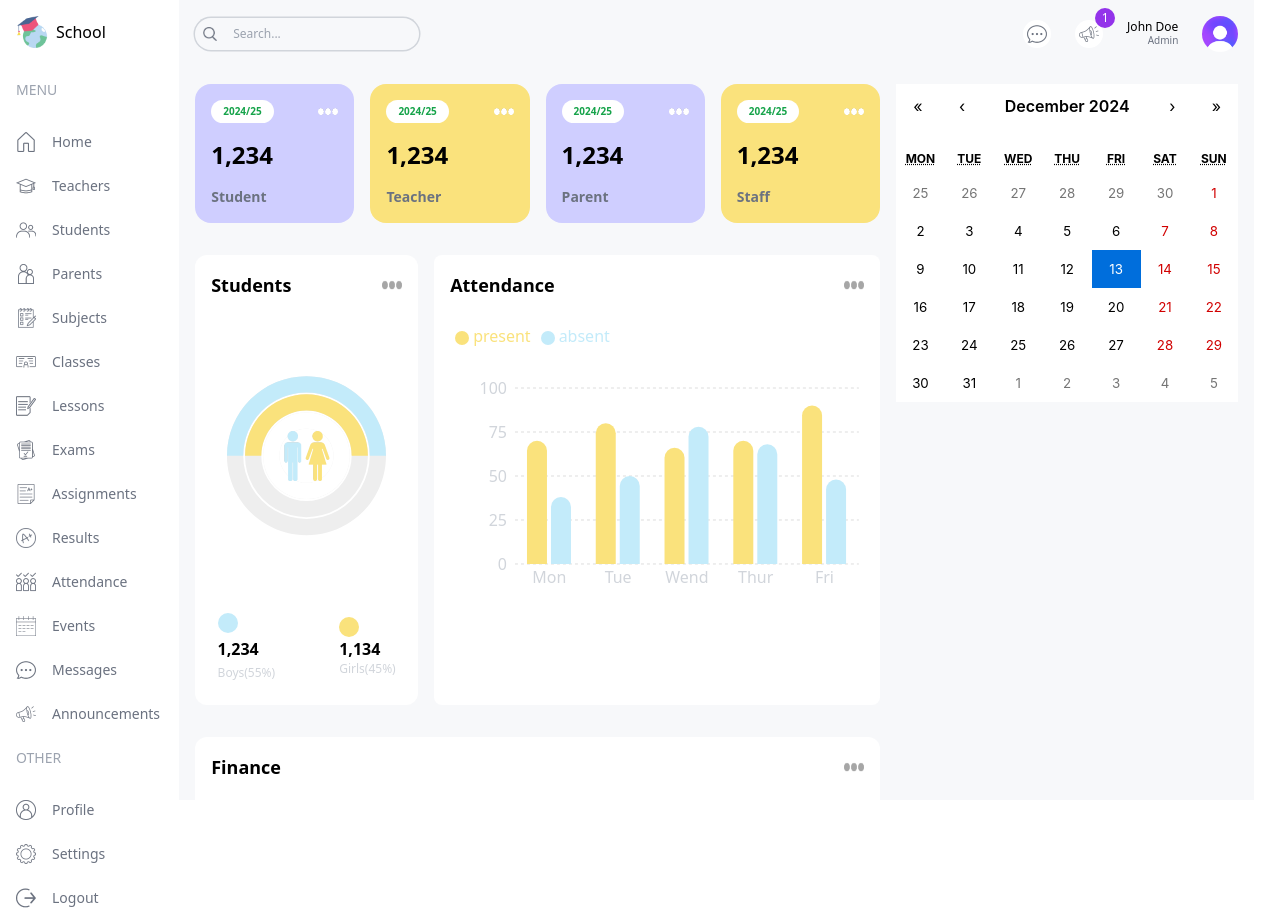
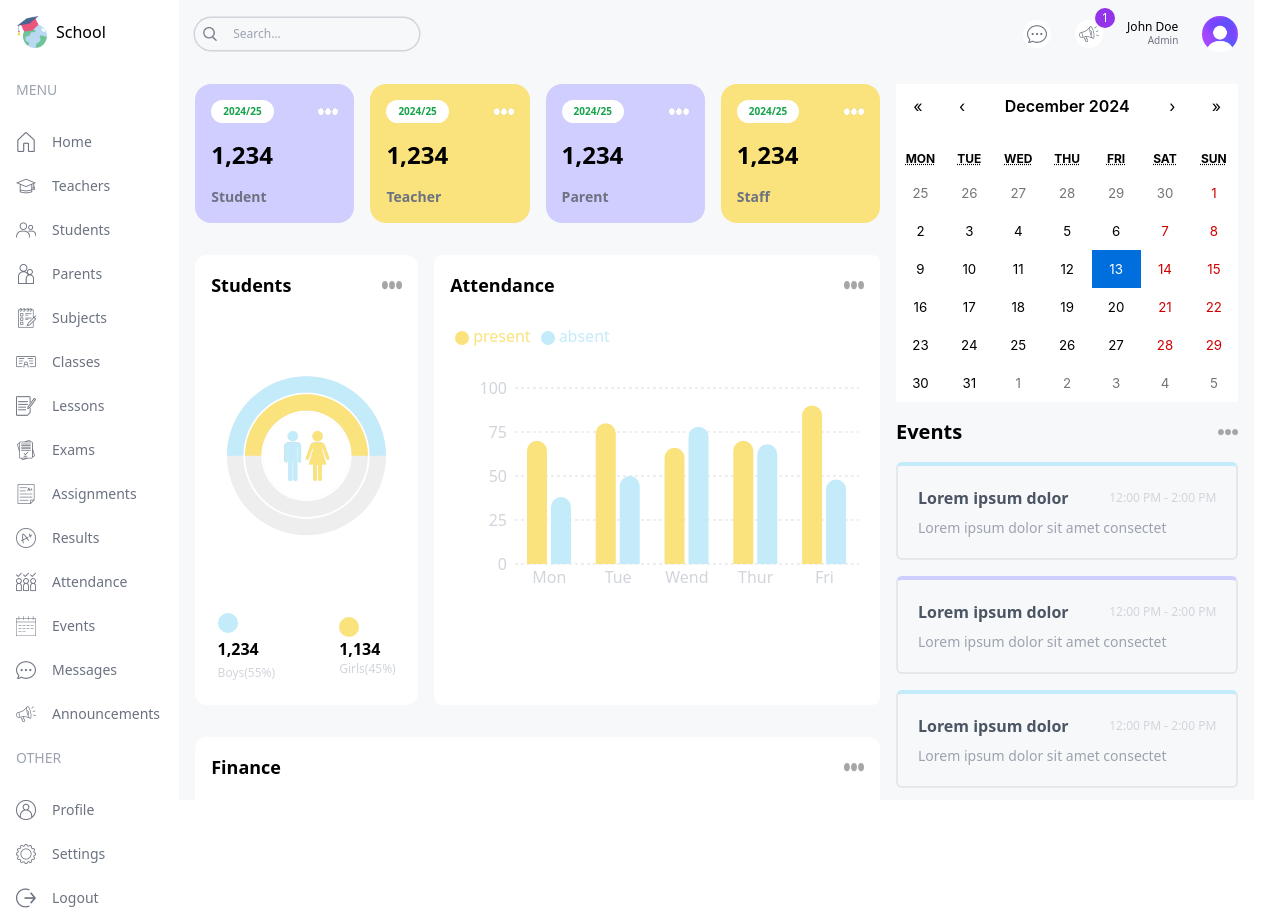
Before and after one commit to AbayTesfaye/Next-js-SMD, a Next.js app: page /dashboard/admin in a window 1280 px wide. Built offline with nearby package versions, Linux system fonts and the light colour scheme.

Commit message:
List the events of the day

```diff
--- a/src/components/EventCalendar.tsx
+++ b/src/components/EventCalendar.tsx
@@ -1,4 +1,5 @@
 'use client'
+import Image from 'next/image';
 import { useState } from 'react';
 import Calendar from 'react-calendar';
 import 'react-calendar/dist/Calendar.css';
@@ -6,11 +7,48 @@
 type ValuePiece = Date | null;
 type Value = ValuePiece | [ValuePiece, ValuePiece];
 
+const events = [
+    {
+        id:1,
+        title:"Lorem ipsum dolor",
+        time: "12:00 PM - 2:00 PM",
+        discription:"Lorem ipsum dolor sit amet consectet"
+    },
+    {
+        id:2,
+        title:"Lorem ipsum dolor",
+        time: "12:00 PM - 2:00 PM",
+        discription:"Lorem ipsum dolor sit amet consectet"
+    },
+    {
+        id:3,
+        title:"Lorem ipsum dolor",
+        time: "12:00 PM - 2:00 PM",
+        discription:"Lorem ipsum dolor sit amet consectet"
+    },
+]
 const EventCalendar = () => {
     const [value, onChange] = useState<Value>(new Date());
   return (
     <div className=''>
         <Calendar onChange={onChange} value={value} />
+        <div className='flex justify-between items-center'>
+            <h1 className='text-xl font-semibold my-4'>Events</h1>
+            <Image src='/moreDark.png' width={20} height={20} alt='more'/>
+        </div>
+        <div className='flex flex-col gap-4'>
+            {
+               events.map((event)=> (
+                <div className='flex flex-col p-5 rounded-md border-2 border-gray-200 border-t-4 odd:border-t-schoolSky even:border-t-schoolPurple' key={event.id}>
+                    <div className='flex justify-between items-center'>
+                        <h1 className='font-semibold text-gray-600'>{event.title}</h1>
+                        <span className='text-gray-300 text-xs'>{event.time}</span>
+                    </div>
+                    <p className='mt-2 text-gray-400 text-sm'>{event.discription}</p>
+                </div>
+               ))
+            }
+        </div>
     </div>
   )
 }
```
